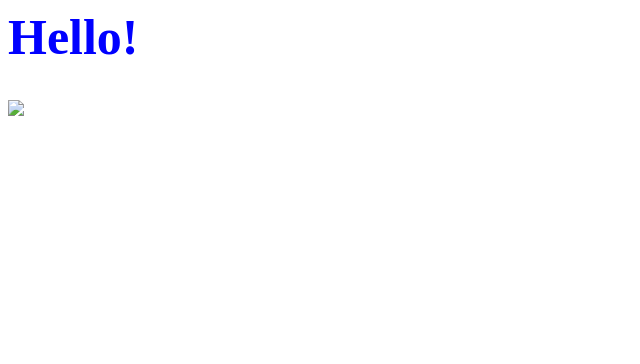
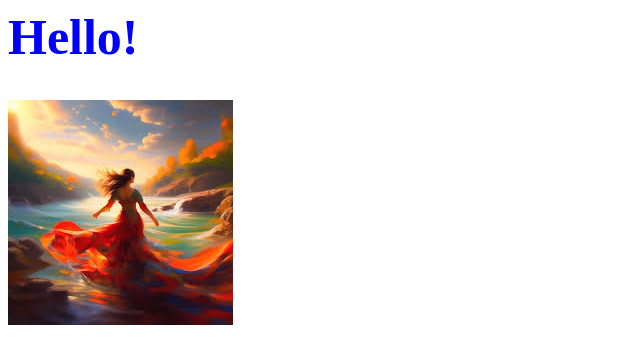
Before and after one commit to elizavetatulubenskaya/site, a plain HTML site: page index.html in a window 1280 px wide. Shown: the whole page, without its empty margins (0-640 px from the left). Drawn offline with Linux system fonts and the light colour scheme; the site is published under a folder, as on GitHub Pages, so addresses that start at the root find nothing.

Commit message:
Update index.html

```diff
--- a/index.html
+++ b/index.html
@@ -5,6 +5,6 @@
   </head>
   <body>
     <h1>Hello!</h1>
-    <img src="/1.jpeg"/>
+    <img src="1.jpeg"/>
   </body>
 </html>
```
